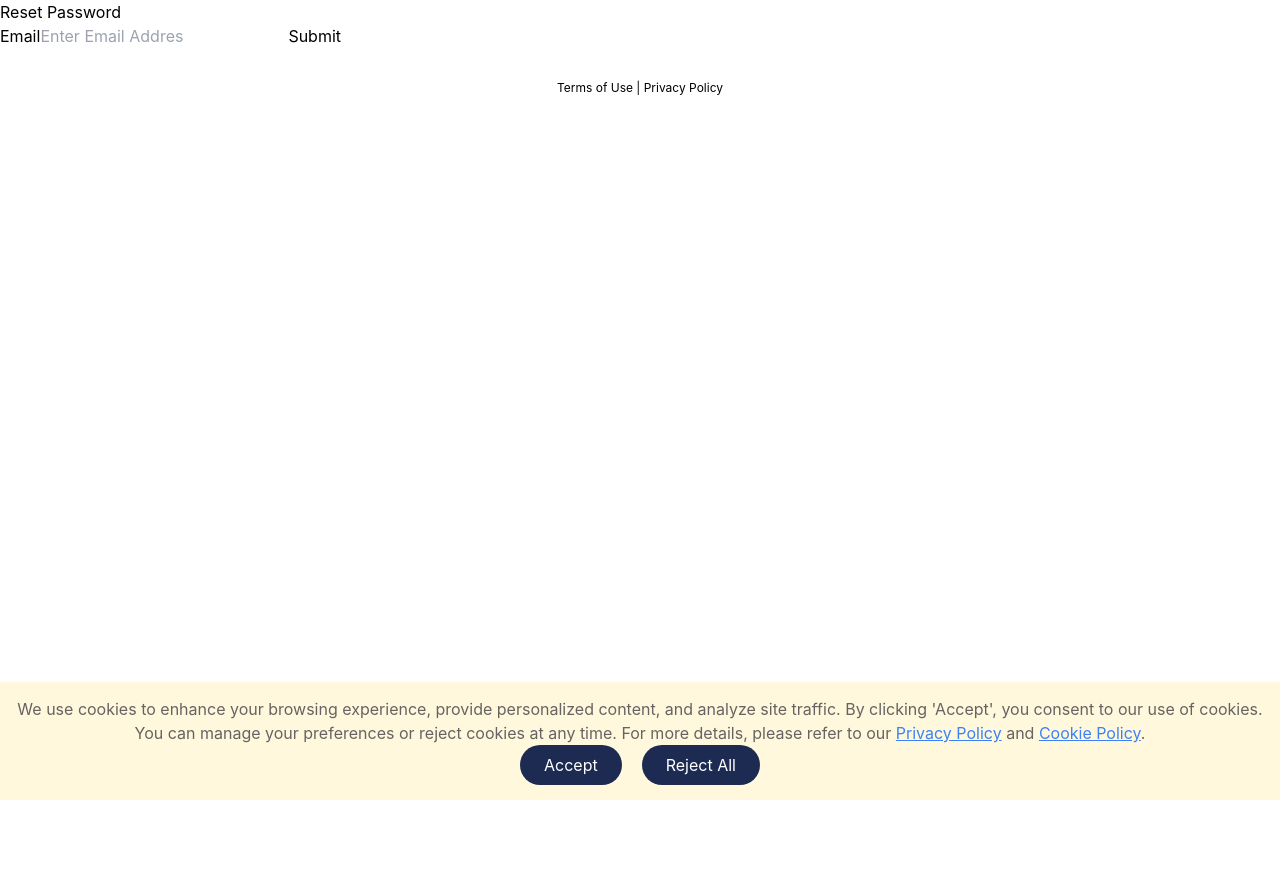
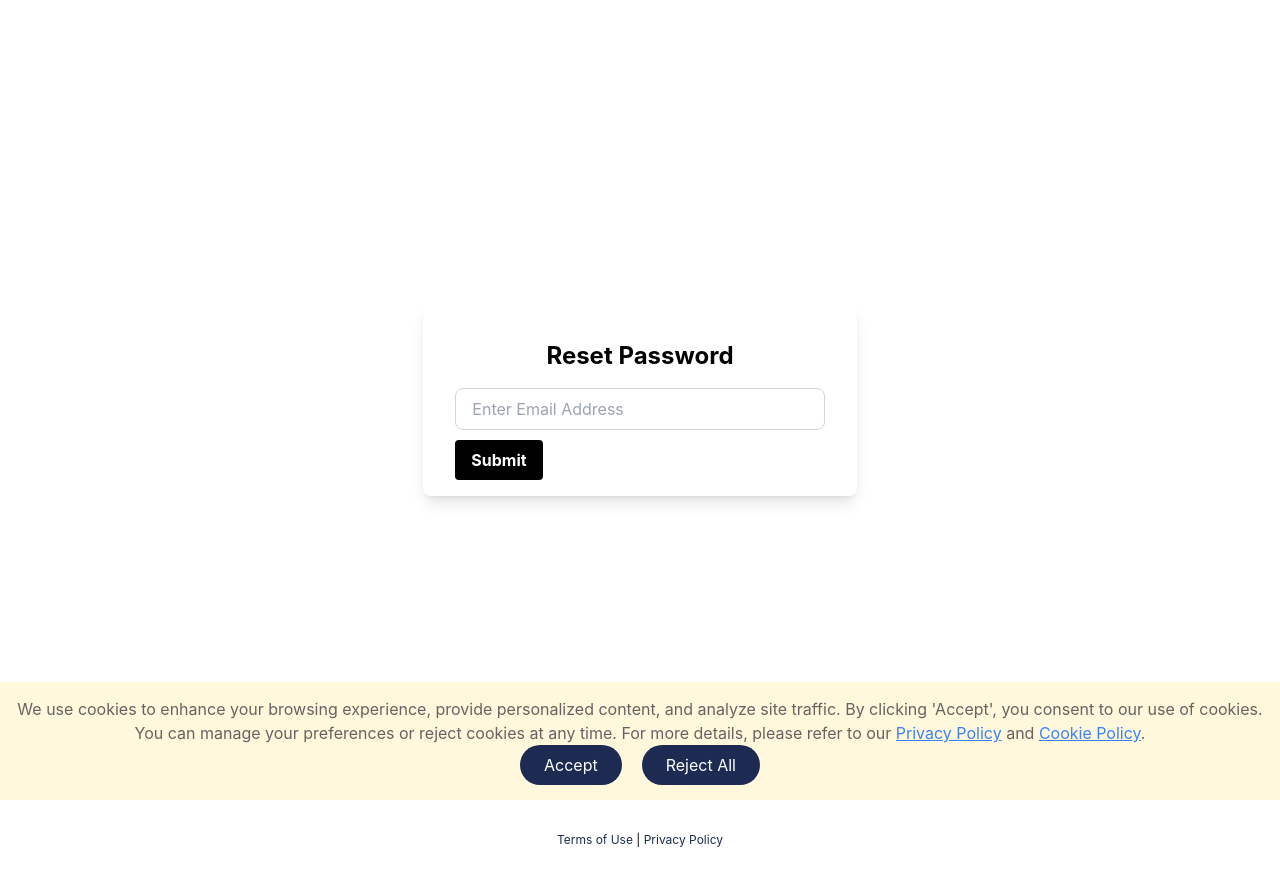
Before and after one commit to Meekemma/cryptodatavault-frontend, a React (Vite) app: page /reset-password in a window 1280 px wide. Before the commit the page ends 800 px from the top, so only its background shows below. Built offline with nearby package versions, Linux system fonts and the light colour scheme; no server answers.

Commit message:
made changes to the why component

```diff
--- a/src/components/CustomAppBar.jsx
+++ b/src/components/CustomAppBar.jsx
@@ -15,7 +15,7 @@ import AdbIcon from '@mui/icons-material/Adb';
 import { useNavigate, useLocation } from 'react-router-dom';
 import AuthContext from '../context/AuthContext';
 
-const pages = ['Home', 'Company', 'Markets', 'About-Us', 'Account-Type', 'Partners', 'Contact'];
+const pages = ['Home', 'Markets', 'About-Us', 'Account-Type', 'Partners', 'Contact'];
 const settings = [ 'Dashboard', 'Logout'];
 
 const pageRoutes = {
--- a/src/components/CustomLogin.jsx
+++ b/src/components/CustomLogin.jsx
@@ -65,15 +65,28 @@ const CustomLogin = () => {
             {loading ? 'Loading...' : 'Continue'}
           </button>
         </form>
+        <div className="flex justify-between">
+          <div>
+            <p className="login-link">Don't have an account?</p>
+            <span
+              className="cursor-pointer hover:underline login-link"
+              onClick={() => navigate('/signup')}
+            >
+              SignUp
+            </span>
+          </div>
+
           <p className="login-link">
-          Don't have an account?
             <span
               className="cursor-pointer hover:underline"
-            onClick={() => navigate('/signup')}
+              onClick={() => navigate('/reset-password')}
             >
-            Sign Up
+              Forgot Password?
             </span>
           </p>
+        </div>
+
+
         <div className="text-center">
           <div className="or-divider">
             <span>OR</span>
--- a/src/components/Forex.jsx
+++ b/src/components/Forex.jsx
@@ -9,33 +9,38 @@ const Forex = () => {
   useEffect(() => {
     const fetchForexData = async () => {
       try {
-        const response = await axios.get(`${BASE_URL}/management/intraday/`); // Adjust the URL as needed
+        const response = await axios.get(`${BASE_URL}/management/intraday/`);
+        console.log("API Response:", response.data); // Debugging: Check actual API response
+
+        if (!response.data || !response.data['Meta Data'] || !response.data['Time Series (5min)']) {
+          throw new Error("Invalid API response structure");
+        }
+
         const timeSeries = response.data['Time Series (5min)'];
+        const meta = response.data['Meta Data'];
 
-        // Extract meta data
-        const meta = response.data['Meta Data'];
         setMetaData({
-          symbol: meta['2. Symbol'],
-          timeZone: meta['6. Time Zone'],
+          symbol: meta['2. Symbol'] || 'N/A',
+          timeZone: meta['6. Time Zone'] || 'N/A',
         });
 
-        // Filter out only necessary data
         const formattedData = Object.entries(timeSeries).map(([key, value]) => ({
-          open: parseFloat(value['1. open']),
-          high: parseFloat(value['2. high']),
-          low: parseFloat(value['3. low']),
-          close: parseFloat(value['4. close']),
-          volume: parseInt(value['5. volume']),
+          open: parseFloat(value['1. open'] || 0),
+          high: parseFloat(value['2. high'] || 0),
+          low: parseFloat(value['3. low'] || 0),
+          close: parseFloat(value['4. close'] || 0),
+          volume: parseInt(value['5. volume'] || 0),
         }));
 
         setData(formattedData);
       } catch (error) {
-        console.error('Error fetching forex data:', error);
+        console.error("Error fetching forex data:", error);
       }
     };
 
     fetchForexData();
   }, []);
+
 
   return (
     <div>
--- a/src/components/PolicyFooter.jsx
+++ b/src/components/PolicyFooter.jsx
@@ -1,12 +1,27 @@
-import React from 'react';
+import React, { useState } from 'react';
 import '../styles/main.css';
 import { useNavigate } from 'react-router-dom';
 
 const PolicyFooter = () => {
   const navigate = useNavigate();
+
+  const handleTerms = () => {
+    navigate('/terms-condition');
+  };
+
+  const handlePrivacy = () => {
+    navigate('/privacy-policy');
+  };
+
   return (
     <div className="policy-footer text-xs text-center my-8">
-      <a href="#">Terms of Use | Privacy Policy</a>
+      <button onClick={handleTerms} className="text-[#1D2B53] hover:underline">
+        Terms of Use
+      </button>
+      {" | "}
+      <button onClick={handlePrivacy} className="text-[#1D2B53] hover:underline">
+        Privacy Policy
+      </button>
     </div>
   );
 };
--- a/src/components/ResetPassword.jsx
+++ b/src/components/ResetPassword.jsx
@@ -1,33 +1,68 @@
-import React from 'react'
-import PolicyFooter from './PolicyFooter'
+import React, { useState } from 'react';
+import { useNavigate } from 'react-router-dom';
+import '../styles/CustomCarousel.css';
+import PolicyFooter from './PolicyFooter';
+import axios from 'axios';
+import { toast } from 'react-toastify';
+import '../styles/CustomCarousel.css';
+
 
 const ResetPassword = () => {
+  const BASE_URL = import.meta.env.VITE_BASE_URL;
+  const [email, setEmail] = useState('');
+  const [loading, setLoading] = useState(false);
+  const navigate = useNavigate();
+
+  const handleSubmit = async (e) => {
+    e.preventDefault();
+    setLoading(true);
+
+    try {
+      const response = await axios.post(`${BASE_URL}/api/password_reset/request/`, { email });
+
+      if (response.status === 200) {
+        toast.success('Password reset link sent to your email.');
+        setEmail('');
+        setTimeout(() => navigate('/login'), 3000);
+      }
+    } catch (error) {
+      toast.error(error.response?.data?.message || 'Failed to send reset email.');
+    } finally {
+      setLoading(false);
+    }
+  };
+
   return (
     <>
+      <div className="bg-egyptian flex justify-center items-center h-screen">
+        <div className="bg-white p-4 rounded-lg shadow-lg">
 
-    <div className="change-password-container">
-        <form className="change-password-form">
-            <h2 className="form-title">Reset Password</h2>
-            <label htmlFor="email">Email</label>
+          <form className="change-password-form mx-4" onSubmit={handleSubmit}>
+            <h2 className="text-2xl font-bold mb-4 text-center ">Reset Password</h2>
+
             <input
-            id="email"
-            type="email"
-            placeholder="Enter Email Addres"
-            required
+              id="email"
+              type="email"
+              className="w-full border border-gray-300 rounded-lg px-4  py-2 focus:outline-none focus:ring-2 focus:ring-blue-500"
+              placeholder="Enter Email Address"
+              value={email}
+              onChange={(e) => setEmail(e.target.value)}
+              required
             />
-            <button type="submit" className='create-account-button'>Submit</button>
-        </form>
-    </div>
 
-    <div>
-            <PolicyFooter />
-    </div>
+            <button type="submit" className="create-button text-white font-bold py-2 px-4 rounded flex-grow focus:outline-none focus:shadow-outline transition ease-in-out delay-150 hover:-translate-y-1 hover:scale-110 duration-300 disabled:opacity-50" disabled={loading}>
+              {loading ? 'Submitting...' : 'Submit'}
+            </button>
+          </form>
 
-    </>
+        </div>
+      </div>
 
 
 
-  )
-}
+      <PolicyFooter />
+    </>
+  );
+};
 
-export default ResetPassword
+export default ResetPassword;
--- a/src/components/Subscription.jsx
+++ b/src/components/Subscription.jsx
@@ -2,9 +2,10 @@ import React, { useState } from 'react';
 import '../styles/CustomCarousel.css';
 import { toast, ToastContainer } from 'react-toastify';
 import axios from 'axios';
-import 'react-toastify/dist/ReactToastify.css'; // Import Toastify CSS
+import 'react-toastify/dist/ReactToastify.css';
 
 const Subscription = () => {
+  const BASE_URL = import.meta.env.VITE_BASE_URL;
   const [isLoading, setIsLoading] = useState(false);
   const [formData, setFormData] = useState({
     email: '',
@@ -22,7 +23,7 @@ const Subscription = () => {
     e.preventDefault();
     setIsLoading(true);
     try {
-      const res = await axios.post('http://localhost:8000/email-subscription/', formData);
+      const res = await axios.post(`{BASE_URL}/email-subscription/`, formData);
       if (res.status === 200) {
         toast.success('Successfully subscribed to the newsletter');
         setFormData({ email: '' }); // Reset the form to initial state
--- a/src/components/Trending.jsx
+++ b/src/components/Trending.jsx
@@ -3,6 +3,7 @@ import axios from 'axios';
 import '../styles/trending.css'; // Make sure to include this CSS file
 
 const Trending = () => {
+    const BASE_URL = import.meta.env.VITE_BASE_URL;
     const [trends, setTrends] = useState({
         coins: [],
         nfts: [],
@@ -13,7 +14,7 @@ const Trending = () => {
     useEffect(() => {
         const fetchTrends = async () => {
             try {
-                const response = await axios.get('http://127.0.0.1:8000/management/trending/');
+                const response = await axios.get(`${BASE_URL}/management/trending/`);
                 setTrends(response.data);
             } catch (error) {
                 console.error('Error fetching data:', error);
--- a/src/components/Verification.jsx
+++ b/src/components/Verification.jsx
@@ -7,6 +7,7 @@ import PolicyFooter from './PolicyFooter';
 import axios from 'axios';
 
 const Verification = () => {
+  const BASE_URL = import.meta.env.VITE_BASE_URL;
   const [codes, setCodes] = useState(Array(6).fill(''));
   const [error, setError] = useState(null);
   const [isLoading, setIsLoading] = useState(false);
@@ -37,7 +38,7 @@ const Verification = () => {
       return;
     }
     try {
-      await axios.post('http://127.0.0.1:8000/resend_otp/', {email});
+      await axios.post(`{BASE_URL}/resend_otp/`, {email});
       toast.success('Verification code resent');
     } catch (error) {
       console.error('Error resending verification code:', error);
@@ -54,7 +55,7 @@ const Verification = () => {
     }
     setIsLoading(true);
     try {
-      const response = await axios.post('http://127.0.0.1:8000/verify_code/', { code });
+      const response = await axios.post(`{BASE_URL}/verify_code/`, { code });
       if (response.status === 200) {
         toast.success('Code verified successfully');
         navigate('/login');
```
Also changed, not shown: src/components/Why.jsx (+11 -19 lines), src/assets/images/why.jpg (added). Lines whose indentation alone changed are shown as unchanged.
